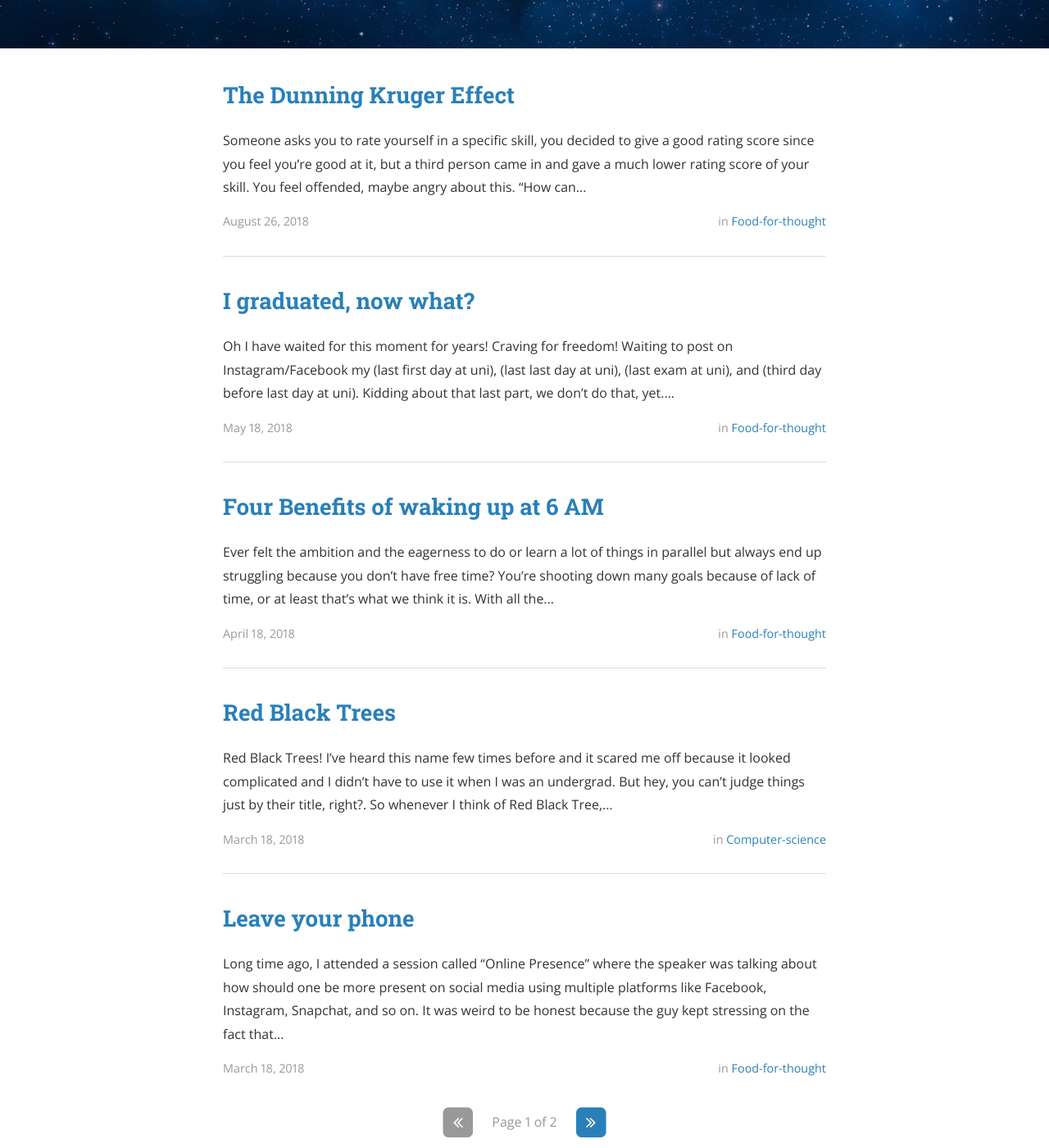
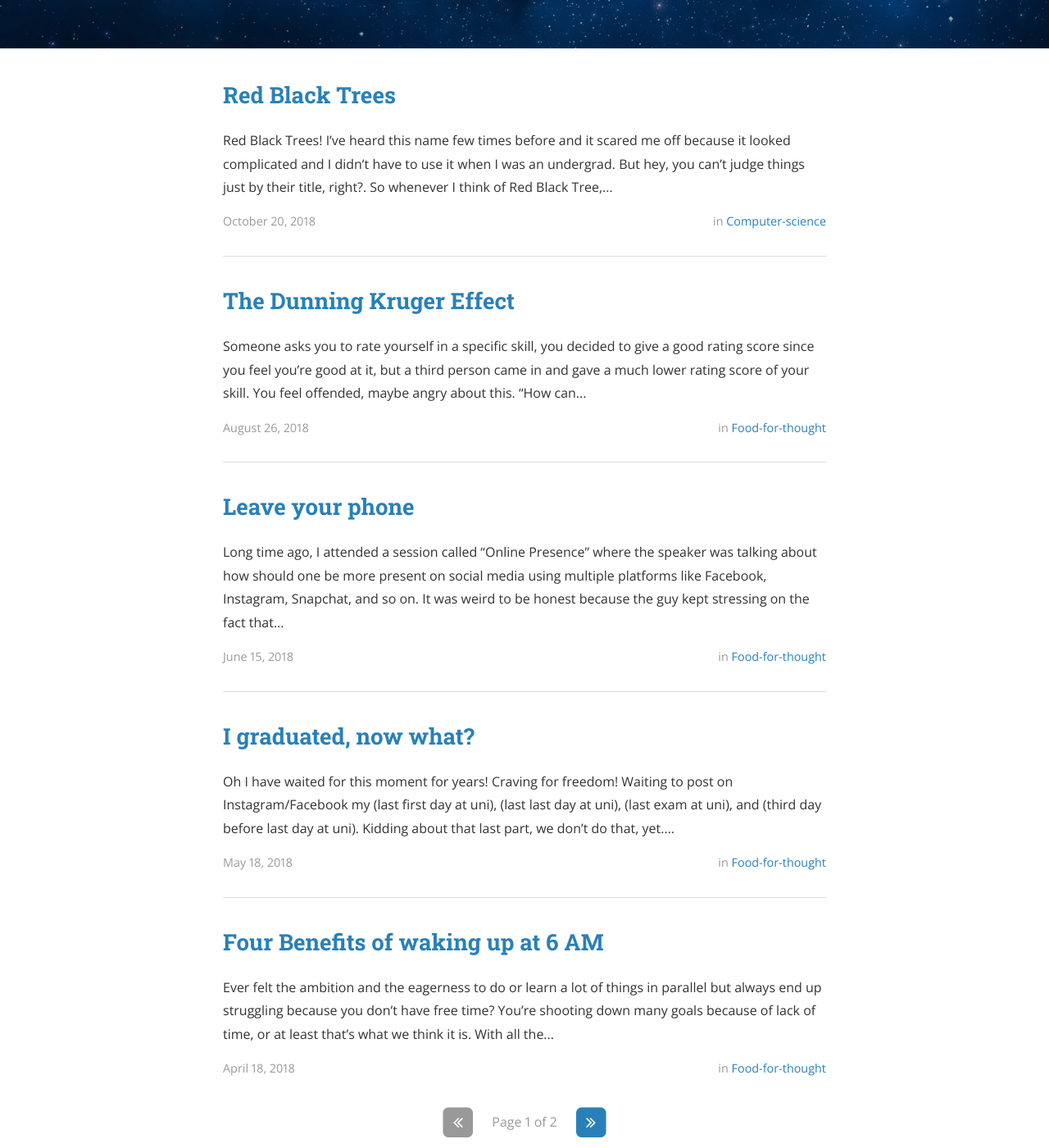
Before and after one commit to ShehabCE/shehabce.github.io, a Jekyll site: the page built from index.html, in a window 1280 px wide and 1400 px high, scrolled down 444 px. Shown: the whole window at 82% size. Built offline with Jekyll 4.4.1, drawn with Linux system fonts in a browser that asks for light colours; nearby versions of some CDN libraries; the list of posts is cut into pages by our own code; a style sheet for code colours, icons or effects is not loaded.

```diff
--- a/_config.yml
+++ b/_config.yml
@@ -27,7 +27,7 @@
 markdown: kramdown
 paginate: 5
 paginate_path: "/page:num/"
-inter_post_navigation: true
+inter_post_navigation: false
 highlightjs_theme: "dracula"
 
 # Archive settings (see https://github.com/jekyll/jekyll-archives/)
@@ -41,7 +41,7 @@
     tag: '/tag/:name/'
 
 # Disqus comments
-disqus_shortname: shehab
+# disqus_shortname: shehab
 
 # Google analytics
 # ga_tracking_id: "UA-XXXX-1"
--- a/_posts/2018-06-15-Leave-your-phone.markdown
+++ b/_posts/2018-06-15-Leave-your-phone.markdown
@@ -1,7 +1,7 @@
 ---
 layout: post
 title:  "Leave your phone"
-date:   2018-03-18 08:40:00
+date:   2018-06-15 08:40:00
 <!-- author: Shehab -->
 categories: Food-For-Thought
 cover:  "/assets/posts/ides-do-hurt.png"
--- a/_posts/2018-10-20-Red-Black-Trees.markdown
+++ b/_posts/2018-10-20-Red-Black-Trees.markdown
@@ -1,7 +1,7 @@
 ---
 layout: post
 title:  "Red Black Trees"
-date:   2018-03-18 08:40:00
+date:   2018-10-20 08:40:00
 <!-- author: Shehab -->
 categories: Computer-Science
 tags: Algorithms
```
